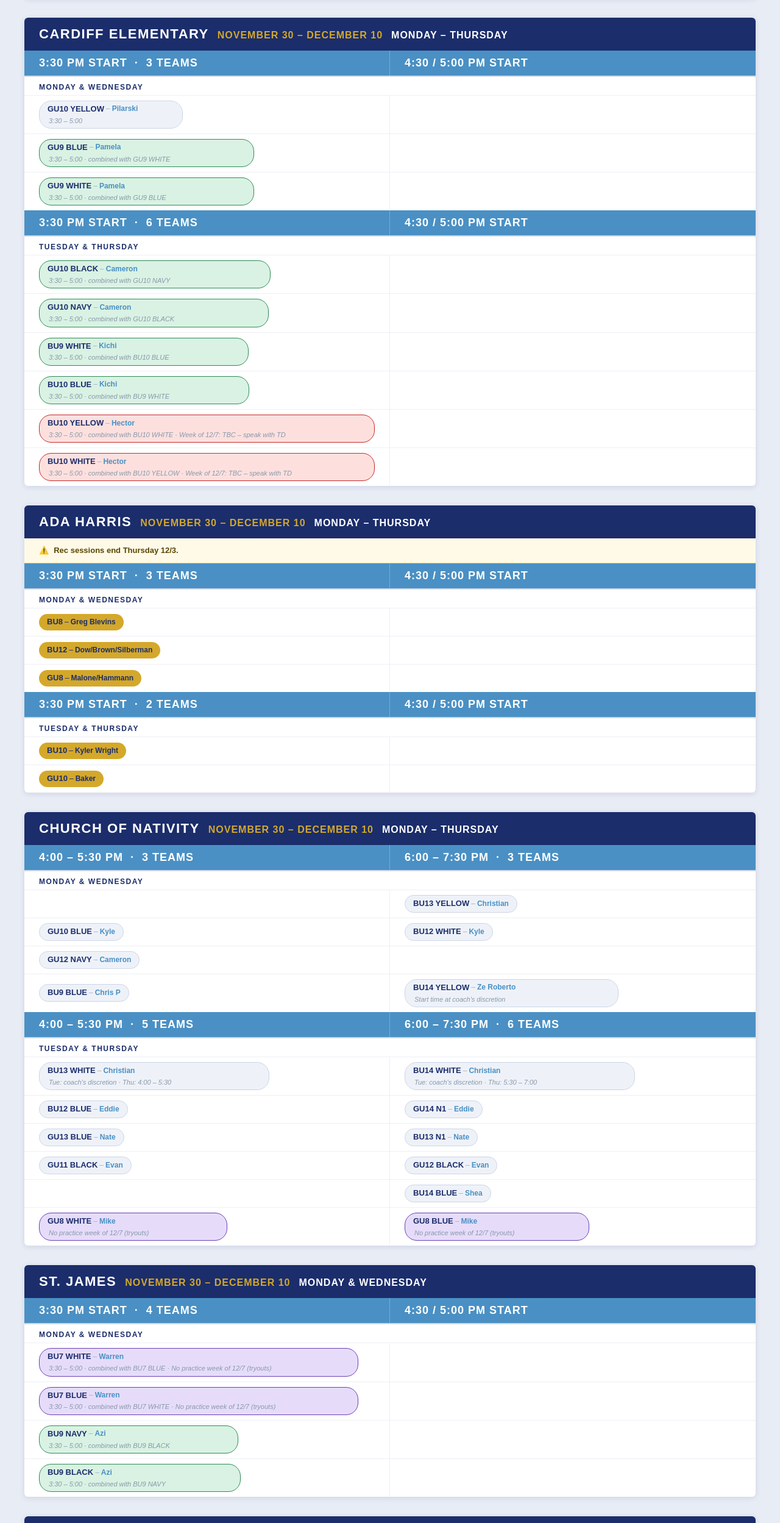
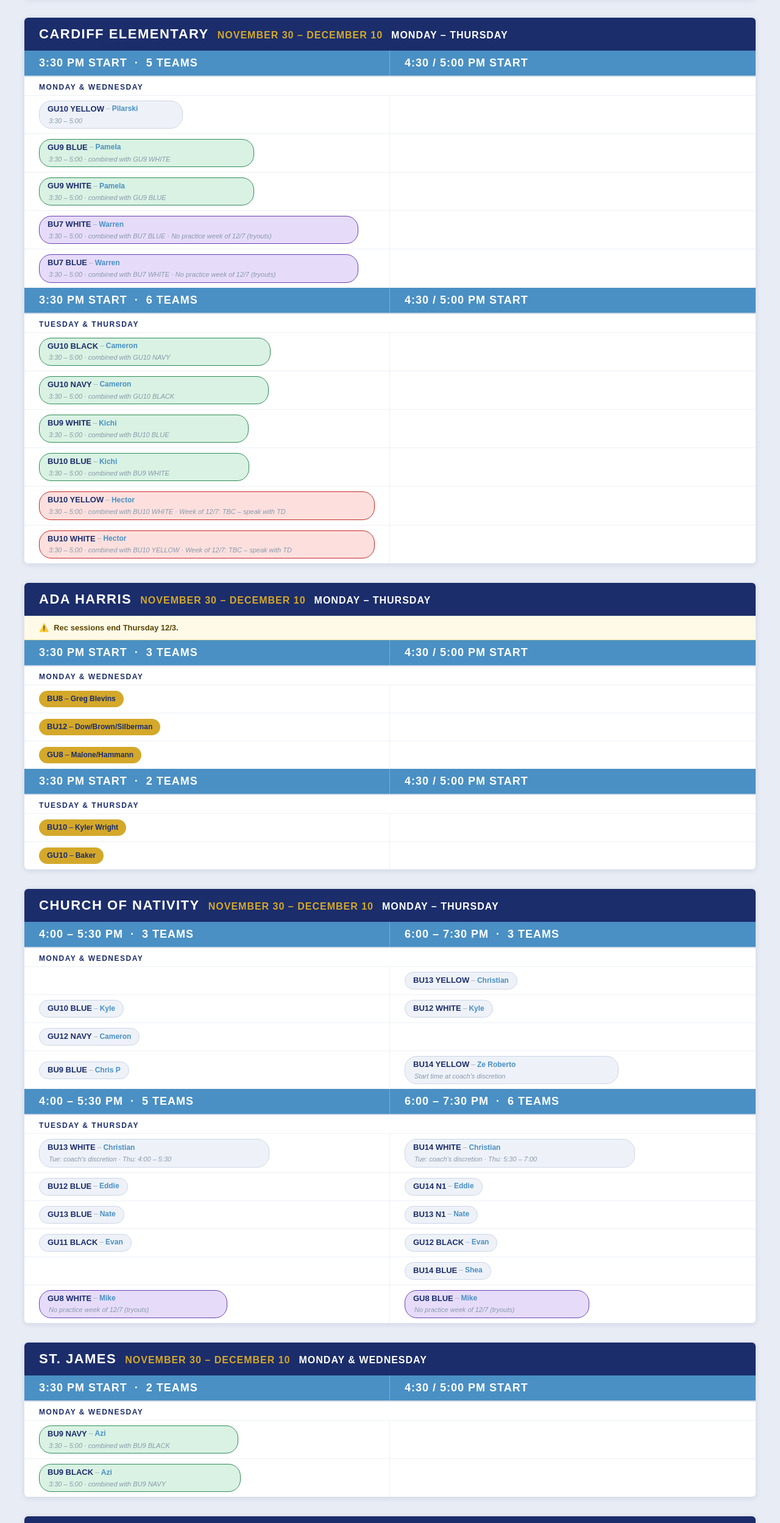
Before and after one commit to marktsi/sdsypracticeschedule, a plain HTML site: page index.html in a window 1280 px wide. Shown: the part 1553-4051 px from the top of the page at 61% size. Drawn offline with Linux system fonts and the light colour scheme.

Commit message:
Move Warren's BU7 White and BU7 Blue to Cardiff Elementary
Co-Authored-By: Claude Opus 5.5 <noreply@anthropic.com>
Claude-Session: https://claude.ai/code/session_01AECWj5LBZBNitDB5stuJwk

```diff
--- a/index.html
+++ b/index.html
@@ -145,7 +145,7 @@
     <span class="venue-days">Monday – Thursday</span>
   </div>
   <div class="time-header">
-    <div class="time-col">3:30 PM START &nbsp;·&nbsp; 3 teams</div>
+    <div class="time-col">3:30 PM START &nbsp;·&nbsp; 5 teams</div>
     <div class="time-col">4:30 / 5:00 PM START</div>
   </div>
   <div class="day-label">Monday &amp; Wednesday</div>
@@ -159,6 +159,14 @@
   </div>
   <div class="team-row">
     <div class="team-cell"><div class="pill" style="background:#d9f2e3;border:1px solid #2e8b57;"><span class="pill-team">GU9 WHITE</span><span class="pill-sep">–</span><span class="pill-coach">Pamela</span><span class="pill-note">3:30 – 5:00 · combined with GU9 BLUE</span></div></div>
+    <div class="team-cell"></div>
+  </div>
+  <div class="team-row">
+    <div class="team-cell"><div class="pill" style="background:#e6dcfa;border:1.5px solid #6a3fb5;"><span class="pill-team">BU7 WHITE</span><span class="pill-sep">–</span><span class="pill-coach">Warren</span><span class="pill-note">3:30 – 5:00 · combined with BU7 BLUE · No practice week of 12/7 (tryouts)</span></div></div>
+    <div class="team-cell"></div>
+  </div>
+  <div class="team-row">
+    <div class="team-cell"><div class="pill" style="background:#e6dcfa;border:1.5px solid #6a3fb5;"><span class="pill-team">BU7 BLUE</span><span class="pill-sep">–</span><span class="pill-coach">Warren</span><span class="pill-note">3:30 – 5:00 · combined with BU7 WHITE · No practice week of 12/7 (tryouts)</span></div></div>
     <div class="team-cell"></div>
   </div>
   <div class="time-header">
@@ -296,18 +304,10 @@
     <span class="venue-days">Monday &amp; Wednesday</span>
   </div>
   <div class="time-header">
-    <div class="time-col">3:30 PM START &nbsp;·&nbsp; 4 teams</div>
+    <div class="time-col">3:30 PM START &nbsp;·&nbsp; 2 teams</div>
     <div class="time-col">4:30 / 5:00 PM START</div>
   </div>
   <div class="day-label">Monday &amp; Wednesday</div>
-  <div class="team-row">
-    <div class="team-cell"><div class="pill" style="background:#e6dcfa;border:1.5px solid #6a3fb5;"><span class="pill-team">BU7 WHITE</span><span class="pill-sep">–</span><span class="pill-coach">Warren</span><span class="pill-note">3:30 – 5:00 · combined with BU7 BLUE · No practice week of 12/7 (tryouts)</span></div></div>
-    <div class="team-cell"></div>
-  </div>
-  <div class="team-row">
-    <div class="team-cell"><div class="pill" style="background:#e6dcfa;border:1.5px solid #6a3fb5;"><span class="pill-team">BU7 BLUE</span><span class="pill-sep">–</span><span class="pill-coach">Warren</span><span class="pill-note">3:30 – 5:00 · combined with BU7 WHITE · No practice week of 12/7 (tryouts)</span></div></div>
-    <div class="team-cell"></div>
-  </div>
   <div class="team-row">
     <div class="team-cell"><div class="pill" style="background:#d9f2e3;border:1px solid #2e8b57;"><span class="pill-team">BU9 NAVY</span><span class="pill-sep">–</span><span class="pill-coach">Azi</span><span class="pill-note">3:30 – 5:00 · combined with BU9 BLACK</span></div></div>
     <div class="team-cell"></div>
```
